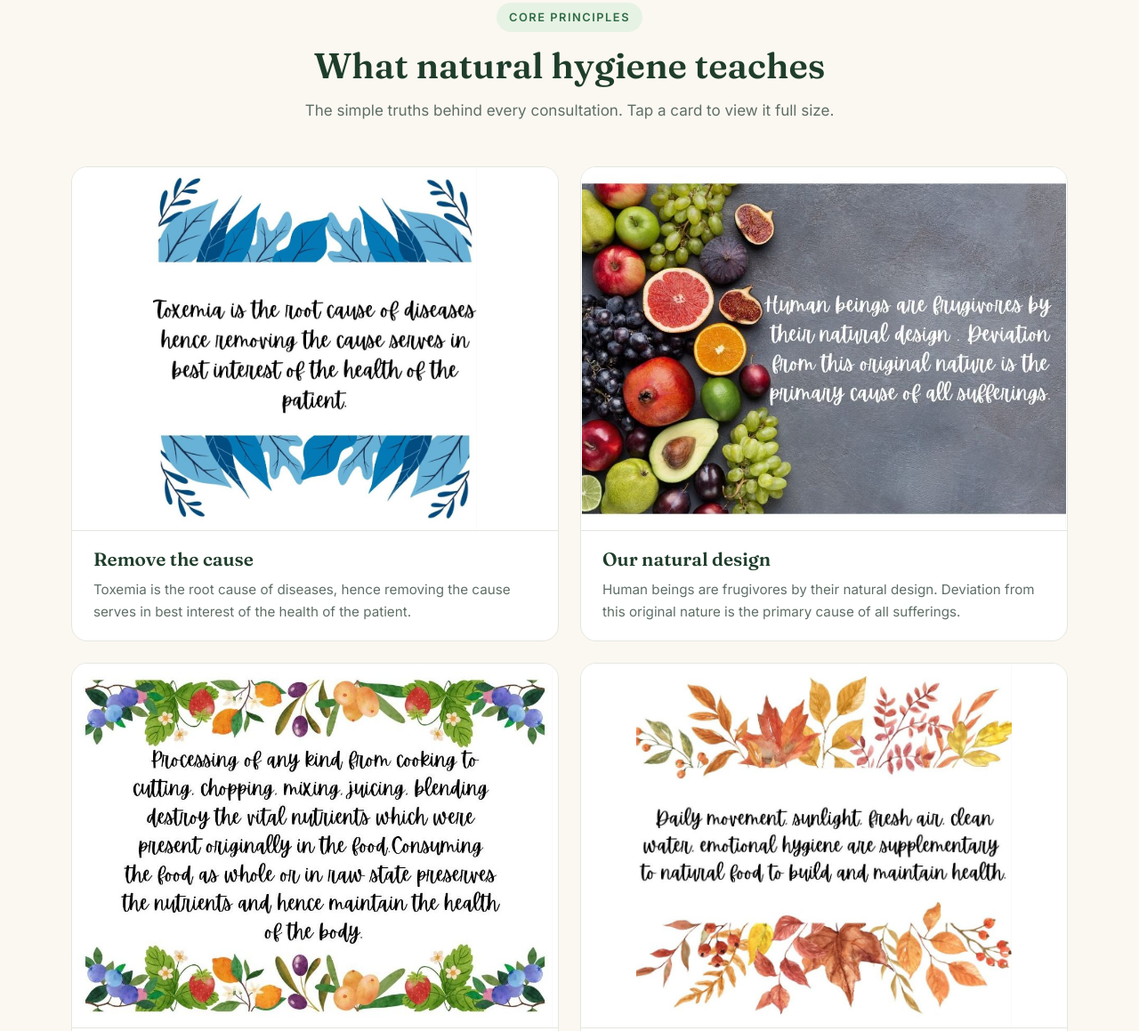
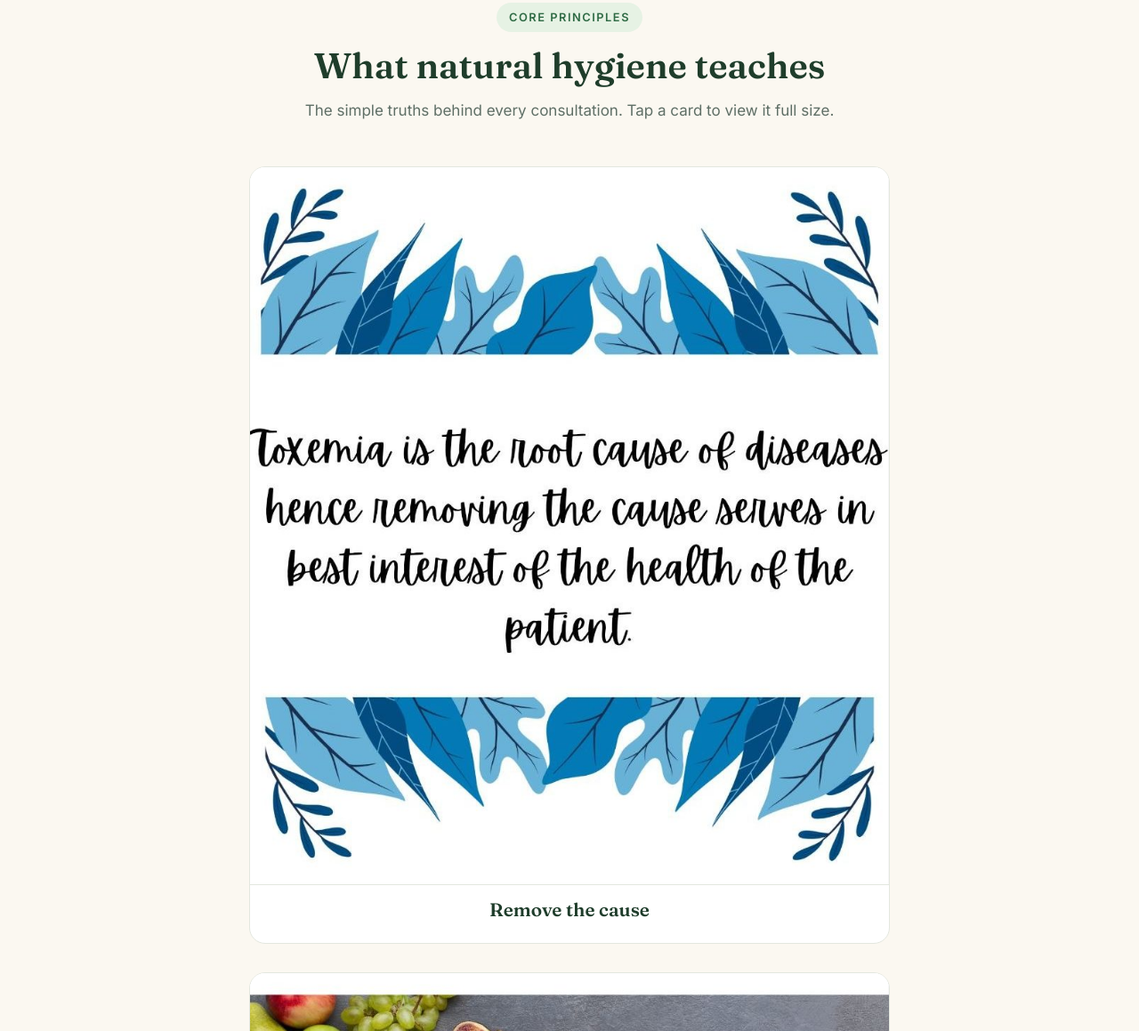
Before and after one commit to drparthvegan/yourtruedoc, a plain HTML site: page index.html in a window 1280 px wide. Shown: the part 2617-3776 px from the top of the page at 89% size. Drawn offline with Linux system fonts and the light colour scheme.

Commit message:
Stack core principles vertically
Co-Authored-By: Claude Opus 5.5 <noreply@anthropic.com>
Claude-Session: https://claude.ai/code/session_01D7Gfwrp7qgfxWcjr8E1HYN

```diff
--- a/css/style.css
+++ b/css/style.css
@@ -300,3 +300,8 @@ form input:focus, form textarea:focus, form select:focus { outline: 2px solid va
 .principle figcaption p { font-size: 0.95rem; }
 .lightbox-box { max-width: 760px; background: #fff; }
 .lightbox-box img { width: 100%; height: auto; border-radius: 24px; }
+.principles-list { max-width: 720px; margin: 0 auto; display: grid; gap: 32px; }
+.principles-list .principle img { aspect-ratio: auto; height: auto; object-fit: initial; }
+.principles-list .principle figcaption { text-align: center; }
+.principles-list .principle figcaption p { display: none; }
+.principles-list .principle figcaption { padding: 16px 24px; }
--- a/index.html
+++ b/index.html
@@ -94,7 +94,7 @@
       <h2>What natural hygiene teaches</h2>
       <p>The simple truths behind every consultation. Tap a card to view it full size.</p>
     </div>
-    <div class="grid grid-2" id="principles-grid"></div>
+    <div class="principles-list" id="principles-grid"></div>
   </div>
 </section>
 
```
Also changed, not shown: learn.html (+1 -1 lines).
